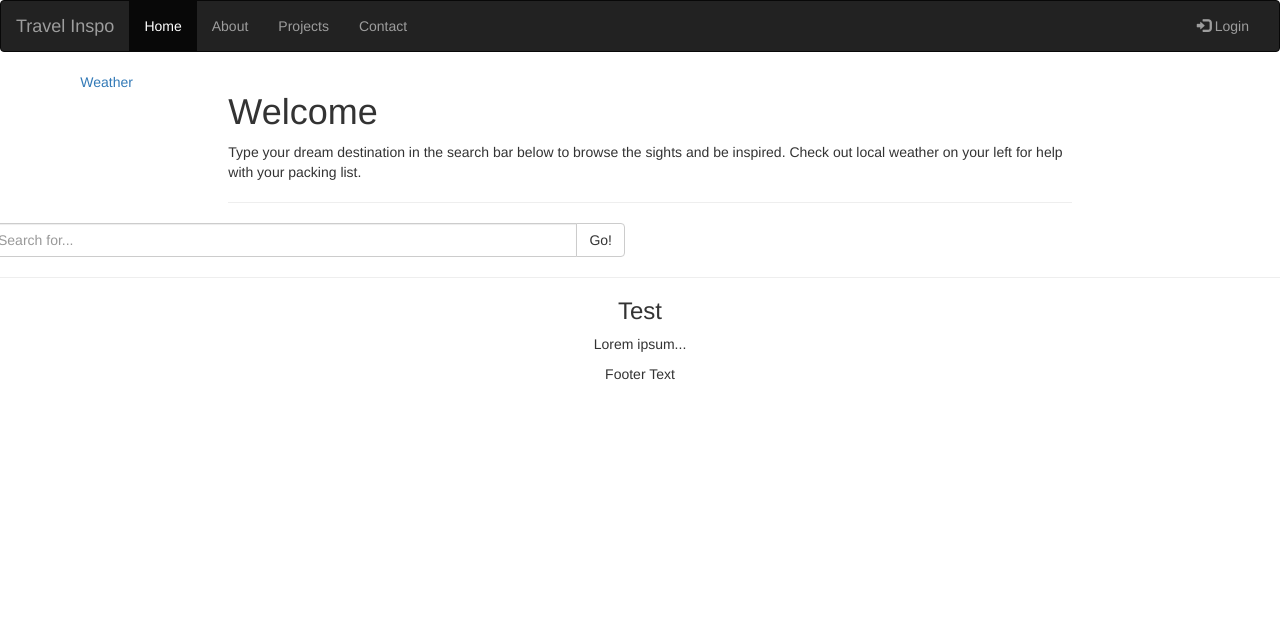
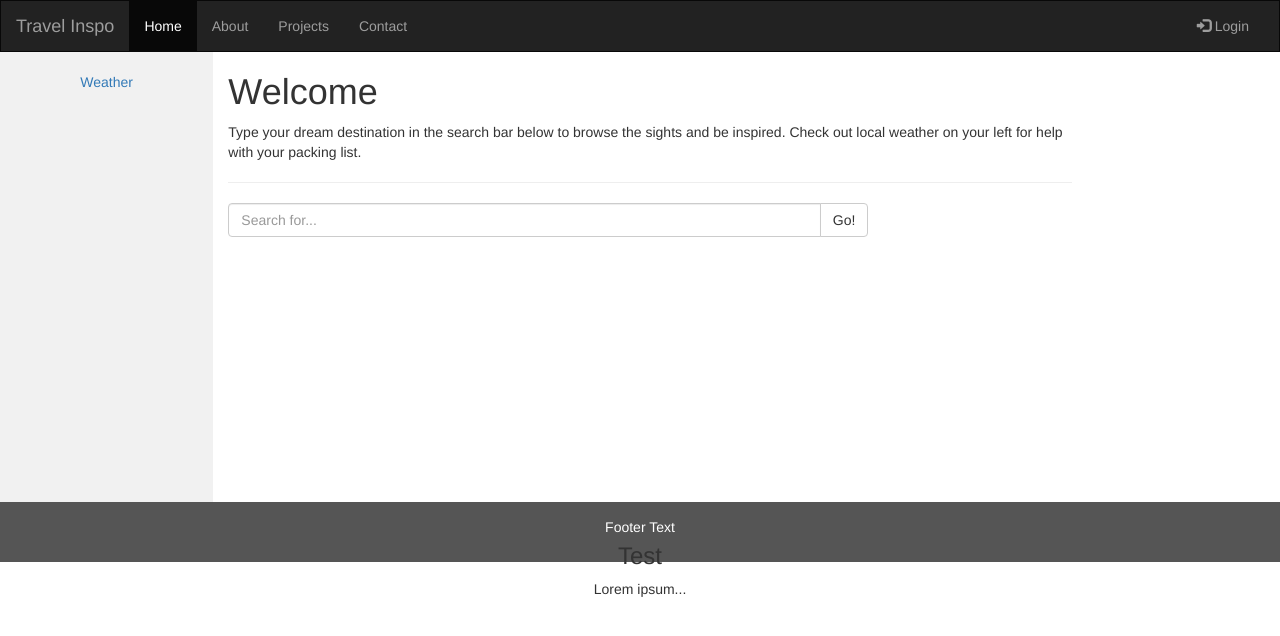
Before and after one commit to nvnoahherron/VacationPlanner, a plain HTML site: page index.html in a window 1280 px wide. Shown: the top 636 px of the page. Drawn offline with nearby package versions, Linux system fonts and the light colour scheme.

Commit message:
changed css href

```diff
--- a/index.html
+++ b/index.html
@@ -7,7 +7,7 @@
   <link rel="stylesheet" href="https://maxcdn.bootstrapcdn.com/bootstrap/3.3.7/css/bootstrap.min.css">
   <script src="https://ajax.googleapis.com/ajax/libs/jquery/3.2.1/jquery.min.js"></script>
   <script src="https://maxcdn.bootstrapcdn.com/bootstrap/3.3.7/js/bootstrap.min.js"></script>
-  <link rel="stylesheet" type="text/css" href="project1.css">
+  <link rel="stylesheet" type="text/css" href="assets/style.css">
 </head>
 <body>
 <nav class="navbar navbar-inverse">
```
